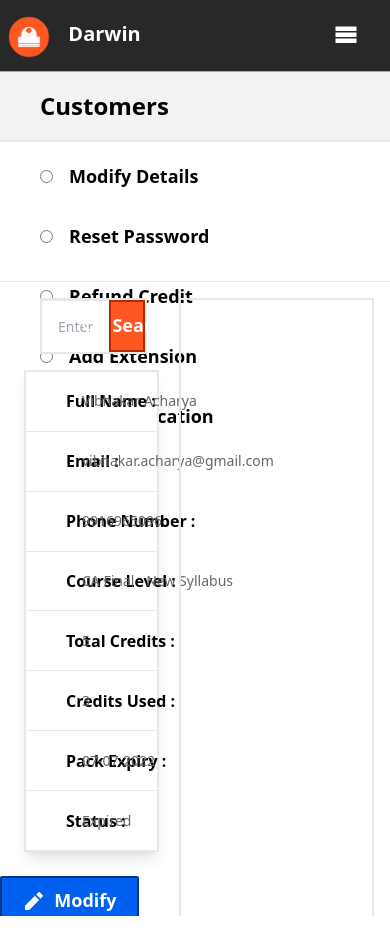
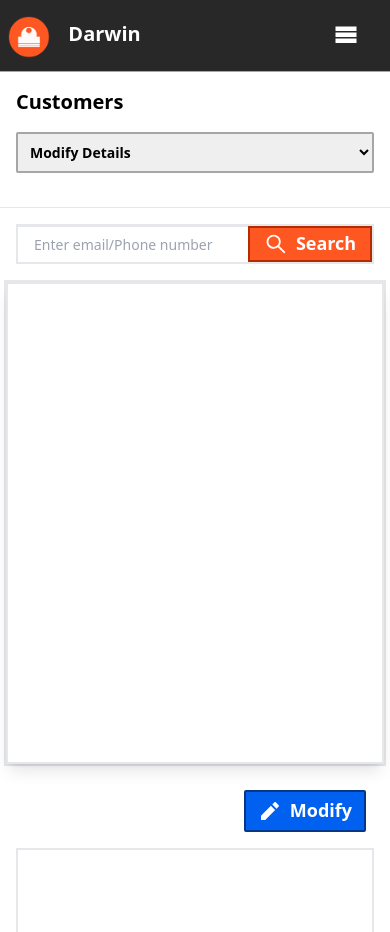
Before and after one commit to SandeepMS07/invoice-form, a Next.js app: page /CustomerSupport/Customer in a window 390 px wide. Built offline with nearby package versions, Linux system fonts and the light colour scheme.

Commit message:
added multiple components

```diff
--- /dev/null
+++ b/components/Buttons/searchButton.tsx
@@ -0,0 +1,36 @@
+import { AiOutlineSearch } from "react-icons/ai";
+
+
+const SearchButton = (props: any) => {
+   const {onSubmit, onChange} = props
+  return (
+    <div>
+      {/* <div className="w-full md:w-5/12"> */}
+        <div className="w-full">
+          <form
+            className="border-2 h-10 md:h-14 md:ml-7 mt-4 m-4 flex"
+            onSubmit={onSubmit}
+          >
+            <input
+              className="p-4 w-[65%] border-t mr-0 text-sm outline-none border-gray-200 bg-white"
+              placeholder="Enter email/Phone number"
+                onChange={onChange}
+            />
+            <button className="w-[35%] bg-[#ff5722] font-bold border-2 border-[#b52b00]">
+              <span className="flex flex-row items-center justify-center gap-x-2">
+                <span className="">
+                  <AiOutlineSearch className="text-white text-2xl" />
+                </span>
+                <span className="text-white text-lg font-semibold mb-[2px]">
+                  Search
+                </span>
+              </span>
+            </button>
+          </form>
+        </div>
+      </div>
+    // </div>
+  );
+};
+
+export default SearchButton;
--- /dev/null
+++ b/components/table.tsx
@@ -0,0 +1,27 @@
+const Table = (props: any) => {
+  const { data } = props;
+  return (
+    <div>
+      {/* <table className="w-full h-[482px] border-2  divide-y divide-border table-fixed shadow-lg"> */}
+
+      <tbody className="bg-white divide-y w-full">
+        {data &&
+          Object.keys(data).map((key, index) => {
+            return (
+              <tr className="" key={index}>
+                <td className="py-4 px-10 w-2/5 text-[16px] font-semibold text-black whitespace-nowrap ">
+                  {key}
+                </td>
+                <td className="py-4 px-1 w-3/5 text-sm font-sm text-[#666666] whitespace-nowrap">
+                  {data[key]}
+                </td>
+              </tr>
+            );
+          })}
+      </tbody>
+      {/* </table> */}
+    </div>
+  );
+};
+
+export default Table;
--- a/pages/Auth/Login/index.tsx
+++ b/pages/Auth/Login/index.tsx
@@ -6,6 +6,7 @@ import { useForm } from "react-hook-form";
 import axios from "axios";
 import { useRouter } from "next/router";
 import Image from "next/image";
+import Head from "next/head";
 
 const Login = () => {
   type Inputs = {
@@ -83,6 +84,10 @@ const Login = () => {
   };
 
   return (
+    <div>
+      <Head>
+        <title>Log in to account</title>
+      </Head>
       <div className="flex flex-col items-center justify-center h-screen w-full  text-center bg-bg-black">
         <div className="flex flex-row mb-4">
           <div className="text-start mr-1">
@@ -217,6 +222,7 @@ const Login = () => {
           </div>
         </div>
       </div>
+    </div>
   );
 };
 
--- a/pages/CustomerSupport/Customer/index.tsx
+++ b/pages/CustomerSupport/Customer/index.tsx
@@ -1,20 +1,54 @@
+/* eslint-disable react-hooks/rules-of-hooks */
+import axios from "axios";
 import Head from "next/head";
+import { useEffect, useState } from "react";
 import { AiOutlineSearch } from "react-icons/ai";
-import {RiPencilFill} from "react-icons/ri"
+import { RiPencilFill } from "react-icons/ri";
+import SearchButton from "../../../components/Buttons/searchButton";
+import Table from "../../../components/table";
 
 const index = () => {
+  const [search, setSearch] = useState();
+  const [data, setData] = useState();
+
+  const  onSubmit = (e: any) => {
+    e.preventDefault();
+    axios({
+      method: "get",
+      url: `https://nl-ns-apim-ds.azure-api.net/dev-darwin-lc/v1/customerSupport/getAddExtentiondata/${search}`,
+      headers: {
+        "Ocp-Apim-Subscription-Key": "23835e387fda4748b2aed408f9e90e8c",
+      },
+    })
+      .then((response) => {
+        let urldata = response.data;
+        console.log(urldata.data[0].course_level);
+        setData(urldata.data[0]);
+      })
+      .catch((response) => {
+        console.log(response);
+      });
+  };
+
+  const onChange = (e: any) => {
+    setSearch(e.target.value);
+  };
+
   return (
     <div className="h-screen">
       <Head>
         <title>Customers</title>
       </Head>
-      <header className="h-[70px] bg-[#f2f2f2] sticky top-0 border-b-2 flex items-center justify-start z-50">
+      <header className="h-[70px] bg-[#f2f2f2] sticky top-0 border-b-2 hidden md:flex items-center justify-start z-50">
         <p className="text-2xl font-bold ml-10">Customers</p>
       </header>
       {/* <div className="h-[100%] overflow-hidden"> */}
       <div className="h-[120px] border-b-[1px] w-full">
         <form action="">
-          <div className="flex flex-wrap ml-10 mt-5 w-2/3 gap-x-28">
+          {/**
+           * radio button
+           *   */}
+          <div className="hidden md:flex flex-wrap ml-10 mt-5 w-2/3 gap-x-28">
               <div className="mb-8">
                 <input
                   type="radio"
@@ -78,10 +112,62 @@ const index = () => {
                   id="otpVerify"
                   className="accent-[#ff5722] ring-border transition duration-400"
                 />
-              <label htmlFor="otpVerify" className="text-lg font-semibold ml-4">
+                <label
+                  htmlFor="otpVerify"
+                  className="text-lg font-semibold ml-4"
+                >
                   OTP Verification
                 </label>
               </div>
+          </div>
+
+          {/**
+           *dropdown list [mobile]
+           *   */}
+          <div className="md:hidden flex flex-col m-4 ">
+            <label
+              htmlFor="customers"
+              className="block text-xl font-semibold text-black mb-4"
+            >
+              Customers
+            </label>
+            <select
+              name="customers"
+              id="customers"
+              autoComplete="customers"
+              className="border-2 border-border outline-none rounded-sm p-2 text-sm font-semibold"
+            >
+              <option
+                value="Modify Details"
+                className="bg-white focus:bg-[#f2f2f2] text-sm font-semibold"
+              >
+                Modify Details
+              </option>
+              <option
+                value="Reset Password"
+                className="bg-white focus:bg-[#f2f2f2] text-sm font-semibold"
+              >
+                Reset Password
+              </option>
+              <option
+                value="Refund Credit"
+                className="bg-white focus:bg-[#f2f2f2] text-sm font-semibold"
+              >
+                Refund Credit
+              </option>
+              <option
+                value="Add Extension"
+                className="bg-white focus:bg-[#f2f2f2] text-sm font-semibold"
+              >
+                Add Extension
+              </option>
+              <option
+                value="OTP Verification"
+                className="bg-white focus:bg-[#f2f2f2] text-sm font-semibold"
+              >
+                OTP Verification
+              </option>
+            </select>
           </div>
         </form>
       </div>
@@ -91,99 +177,17 @@ const index = () => {
        */}
 
       <div className="h-[585px] w-full">
-        <div className="flex flex-row">
-          <div className="w-5/12">
-            <div className="w-full">
-              <form className="border-2 h-14 ml-10 mt-4 m-4 flex">
-                <input
-                  className="p-4 w-[65%] border-t mr-0 text-sm outline-none border-gray-200 bg-white"
-                  placeholder="Enter email/Phone number"
-                />
-                <button className="w-[35%] bg-[#ff5722] font-bold border-2 border-[#b52b00]">
-                  <span className="flex flex-row items-center justify-center gap-x-2">
-                    <span className="">
-                      <AiOutlineSearch className="text-white text-2xl" />
-                    </span>
-                    <span className="text-white text-lg font-semibold mb-[2px]">
-                      Search
-                    </span>
-                  </span>
-                </button>
-              </form>
-            </div>
+        <div className="flex flex-col md:flex-row">
+          <div className="w-full md:w-5/12">
+           <SearchButton  onSubmit={onSubmit} onChange={onChange}/>
             <div>
-              <div className="m-3 mr-1 ml-6 mt-4">
-                <table className="w-full h-[482px] border-2 divide-y divide-border table-fixed shadow-lg">
-                  <tbody className="bg-white divide-y w-full">
-                    <tr className="">
-                      <td className="py-4 px-10 w-2/5 text-[16px] font-semibold text-black whitespace-nowrap ">
-                        Full Name :
-                      </td>
-                      <td className="py-4 px-1 w-3/5 text-sm font-sm text-[#666666] whitespace-nowrap">
-                        Vibhakar Acharya
-                      </td>
-                    </tr>
-                    <tr className="">
-                      <td className="py-4 px-10 w-2/5 text-[16px] font-semibold text-black whitespace-nowrap">
-                        Email :
-                      </td>
-                      <td className="py-4 px-1  w-3/5 text-sm font-sm text-[#666666] whitespace-nowrap">
-                        vibhakar.acharya@gmail.com
-                      </td>
-                    </tr>
-                    <tr className="">
-                      <td className="py-4 px-10 w-2/5 text-[16px] font-semibold text-black whitespace-nowrap">
-                        Phone Number :
-                      </td>
-                      <td className="py-4 px-1 w-2/3 text-sm font-sm text-[#666666] whitespace-nowrap">
-                        9916965096
-                      </td>
-                    </tr>
-                    <tr className="">
-                      <td className="py-4 px-10 w-2/5 text-[16px] font-semibold text-black whitespace-nowrap">
-                        Course Level :
-                      </td>
-                      <td className="py-4 px-1 w-3/5 text-sm font-sm text-[#666666] whitespace-nowrap">
-                        CA Final - New Syllabus
-                      </td>
-                    </tr>
-                    <tr className="">
-                      <td className="py-4 px-10 w-2/5 text-[16px] font-semibold text-black whitespace-nowrap">
-                        Total Credits :
-                      </td>
-                      <td className="py-4 px-1 w-3/5 text-sm font-sm text-[#666666] whitespace-nowrap">
-                        5
-                      </td>
-                    </tr>
-                    <tr className="">
-                      <td className="py-4 px-10 w-2/5 text-[16px] font-semibold text-black whitespace-nowrap">
-                        Credits Used :
-                      </td>
-                      <td className="py-4 px-1 w-3/5 text-sm font-sm text-[#666666] whitespace-nowrap">
-                        3
-                      </td>
-                    </tr>
-                    <tr className="">
-                      <td className="py-4 px-10 w-2/5 text-[16px] font-semibold text-black whitespace-nowrap">
-                        Pack Expiry :
-                      </td>
-                      <td className="py-4 px-1 w-3/5 text-sm font-sm text-[#666666] whitespace-nowrap">
-                        07-07-2022
-                      </td>
-                    </tr>
-                    <tr className="">
-                      <td className="py-4 px-10 w-1/3 text-[16px] font-semibold text-black whitespace-nowrap">
-                        Status :
-                      </td>
-                      <td className="py-4 px-1 w-3/5 text-sm font-sm text-[#666666] whitespace-nowrap">
-                        Expired
-                      </td>
-                    </tr>
-                  </tbody>
+              <div className="m-1 md:m-3 mr-1 md:ml-6 mt-4  border-2 ">
+                <table className="w-full h-[482px] border-2  divide-y divide-border table-fixed shadow-lg">
+                 <Table data={data}/>
                 </table>
               </div>
               <div className="flex items-end justify-end mt-6">
-                <button className="px-5 py-2 bg-[#0060ef] border-2 rounded-sm border-[#043785] text-white font-semibold mr-6">
+                <button className="px-3 md:px-5 py-1 md:py-2 bg-[#0060ef] border-2 rounded-sm border-[#043785] text-white font-semibold mr-6">
                   <span className="flex flex-row items-center justify-center gap-x-2">
                     <span className="">
                       <RiPencilFill className="text-white text-2xl" />
@@ -196,7 +200,7 @@ const index = () => {
               </div>
             </div>
           </div>
-          <div className="w-7/12 h-[685px] border-2 m-4">
+          <div className=" md:w-7/12 h-[685px] border-2 m-4">
             <div></div>
             <div>
               <div className="absolute bottom-[60px] right-10">
```
Also changed, not shown: components/SideBar/index.tsx (+3 -7 lines). Lines whose indentation alone changed are shown as unchanged.
